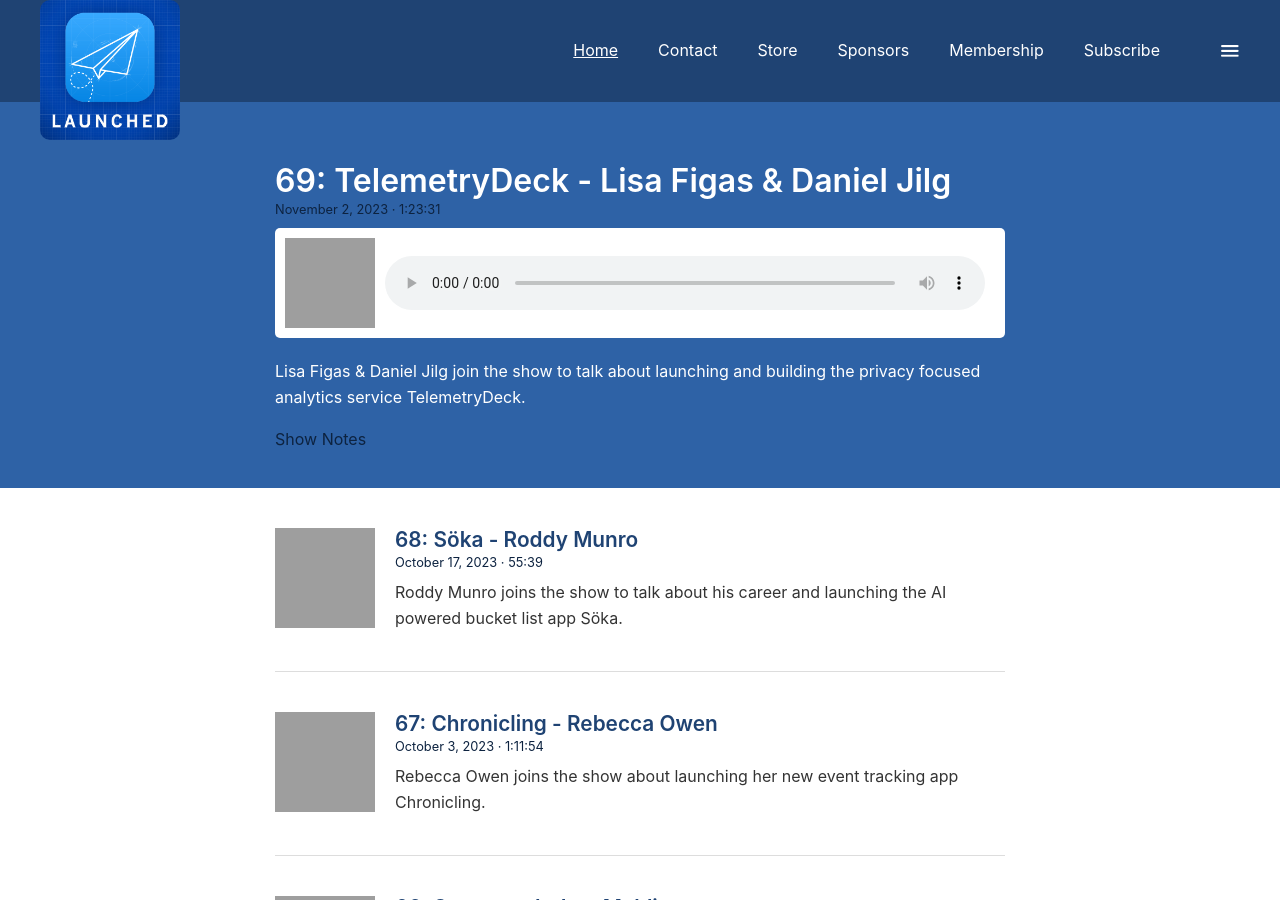
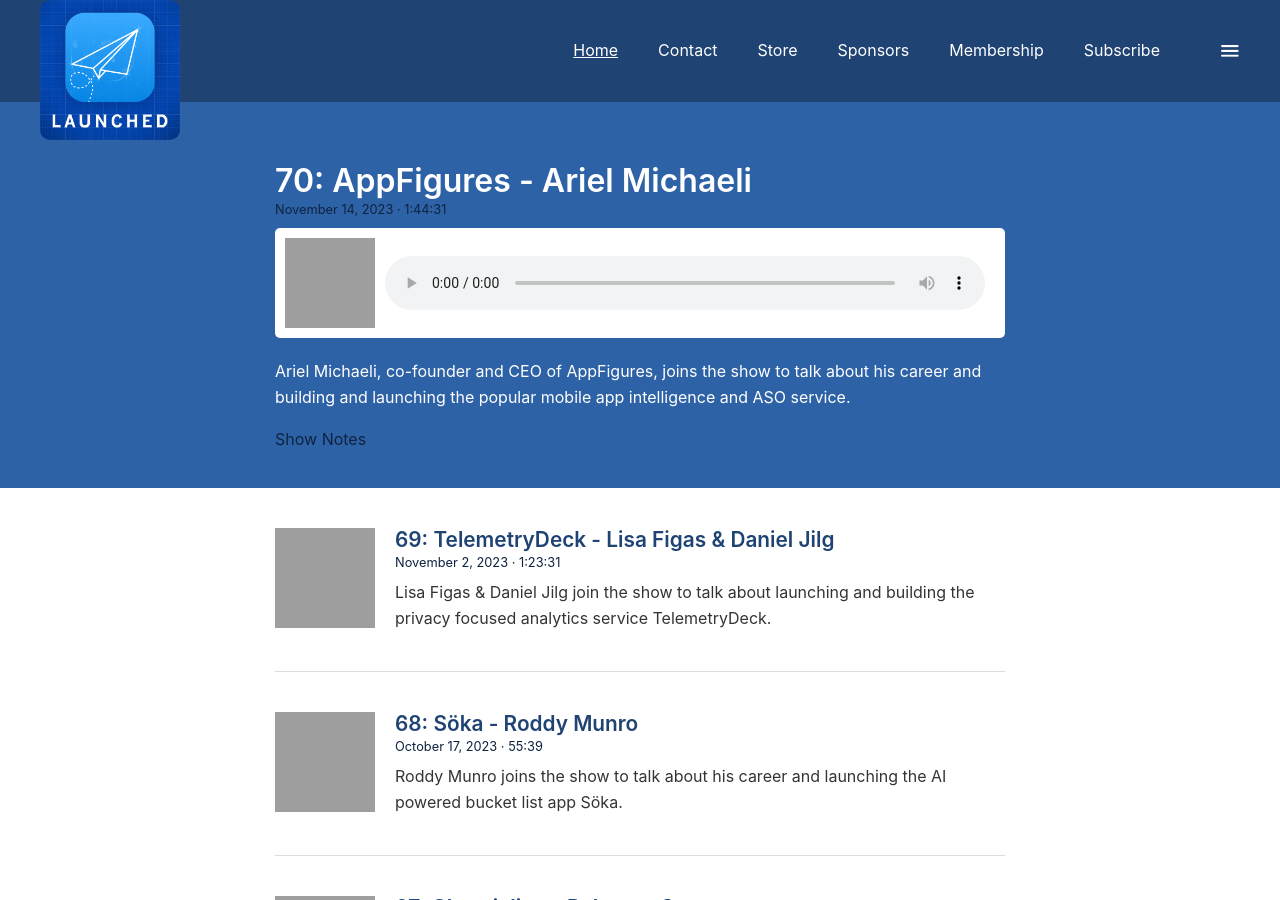
Before and after one commit to charliemchapman/launchedfm-site-v2, a Jekyll site: the page built from index.html, in a window 1280 px wide and 900 px high, cut to the strip 0-900 px from the top of the window. Built offline with Jekyll 4.4.1, drawn with Linux system fonts in a browser that asks for light colours; the list of posts is cut into pages by our own code; some of the changed text lies outside the part shown; grey boxes are pictures that could not be loaded.

Commit message:
added ariel episode

```diff
--- /dev/null
+++ b/_posts/2023-11-14-70-AppFigures-ArielMichaeli.md
@@ -0,0 +1,44 @@
+---
+title: "70: AppFigures - Ariel Michaeli"
+description: "Ariel Michaeli, co-founder and CEO of AppFigures, joins the show to talk about his career and building and launching the popular mobile app intelligence and ASO service."
+duration: "1:44:31"
+audioUrl: "https://aphid.fireside.fm/d/1437767933/65632ad5-59b2-4e30-82d1-13845dce07dd/d7b905e6-245c-4cc9-846c-0e9fa77a59df.mp3"
+image: "https://assets.fireside.fm/file/fireside-images/podcasts/images/6/65632ad5-59b2-4e30-82d1-13845dce07dd/episodes/d/d7b905e6-245c-4cc9-846c-0e9fa77a59df/cover.jpg"
+slug: "70-AppFigures-ArielMichaeli"
+---
+
+<p>Ariel Michaeli, co-founder and CEO of AppFigures, joins the show to talk about his career and building and launching the popular mobile app intelligence and ASO service.</p>
+
+<h4>Edited by</h4>
+
+<p><a href="https://mastodon.online/@refactoredd" rel="nofollow">Jonathan Ruiz</a></p>
+
+<h3>Support Launched</h3>
+
+<p>⭐️ <a href="http://membership.launchedfm.com/" rel="nofollow">Become a member</a> to support the show and get ad-free episodes!</p>
+
+<h3>Links &amp; Show Notes</h3>
+
+<ul>
+<li><a href="https://twitter.com/arielmichaeli" rel="nofollow">Ariel on Twitter</a></li>
+<li><a href="https://appfigures.com/" rel="nofollow">AppFigures</a></li>
+<li><a href="https://neilpatel.com/" rel="nofollow">Neil Patel</a></li>
+<li><a href="https://twitter.com/stevepyoung" rel="nofollow">Steve P. Young</a></li>
+<li><a href="https://www.cbinsights.com/" rel="nofollow">CB Insights</a></li>
+</ul>
+
+<h3>🚀 Rocket Patrons</h3>
+
+<ul>
+<li><a href="https://mastodon.social/@cameronmcefee" rel="nofollow">Cameron McEfee</a></li>
+</ul>
+
+<h3>More Launched</h3>
+
+<ul>
+<li>Website - <a href="https://launchedfm.com" rel="nofollow">launchedfm.com</a></li>
+<li>Twitter - <a href="https://twitter.com/launchedfm" rel="nofollow">@LaunchedFM</a></li>
+<li>Mastodon - <a href="https://mastodon.social/@Launched" rel="nofollow">@Launched@mastodon.social</a></li>
+<li>Threads - <a href="https://www.threads.net/@launchedfm" rel="nofollow">@LaunchedFM</a></li>
+<li><a href="https://launchedfm.com/sponsors" rel="nofollow">Become a sponsor</a></li>
+</ul>
```
Also changed, not shown: pages/sponsors.md (+1 -1 lines).
